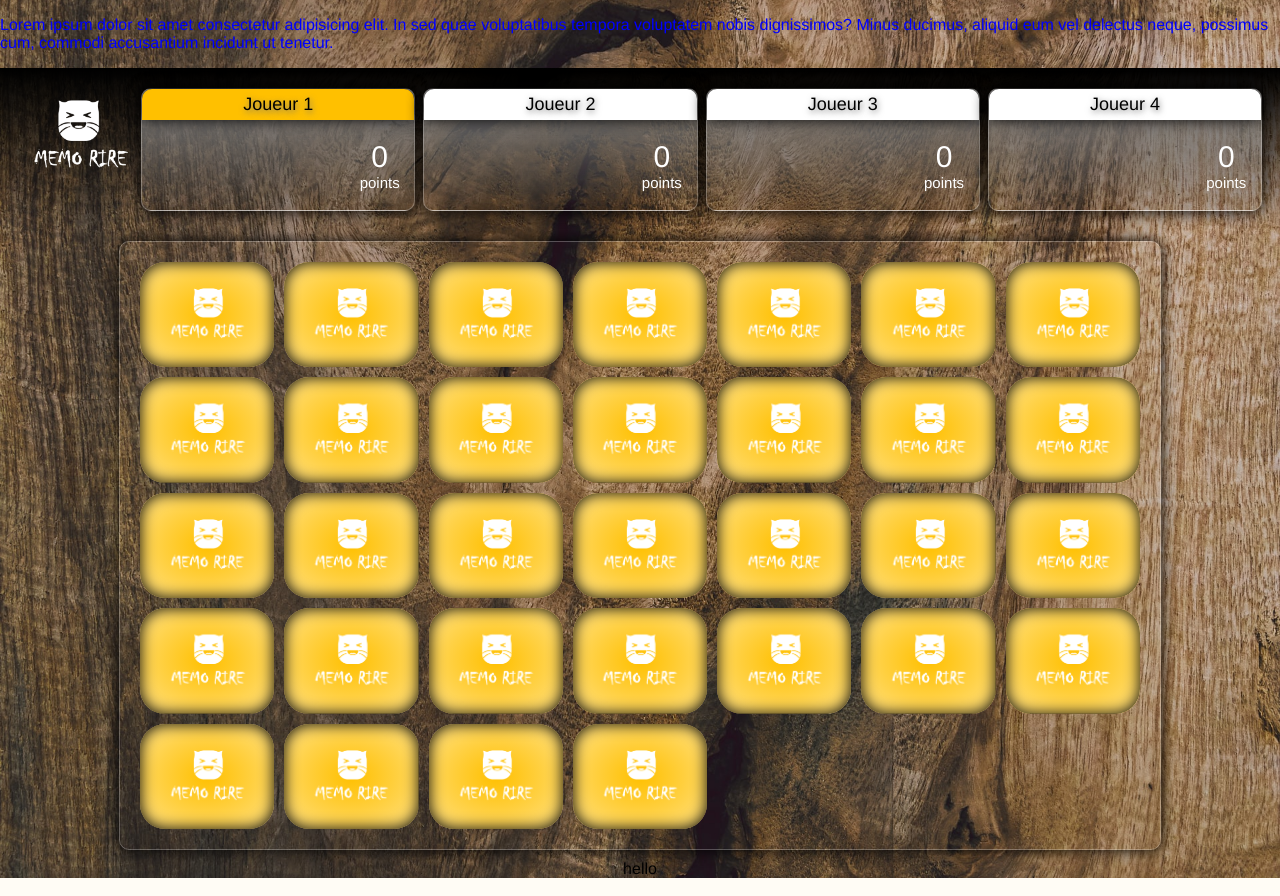
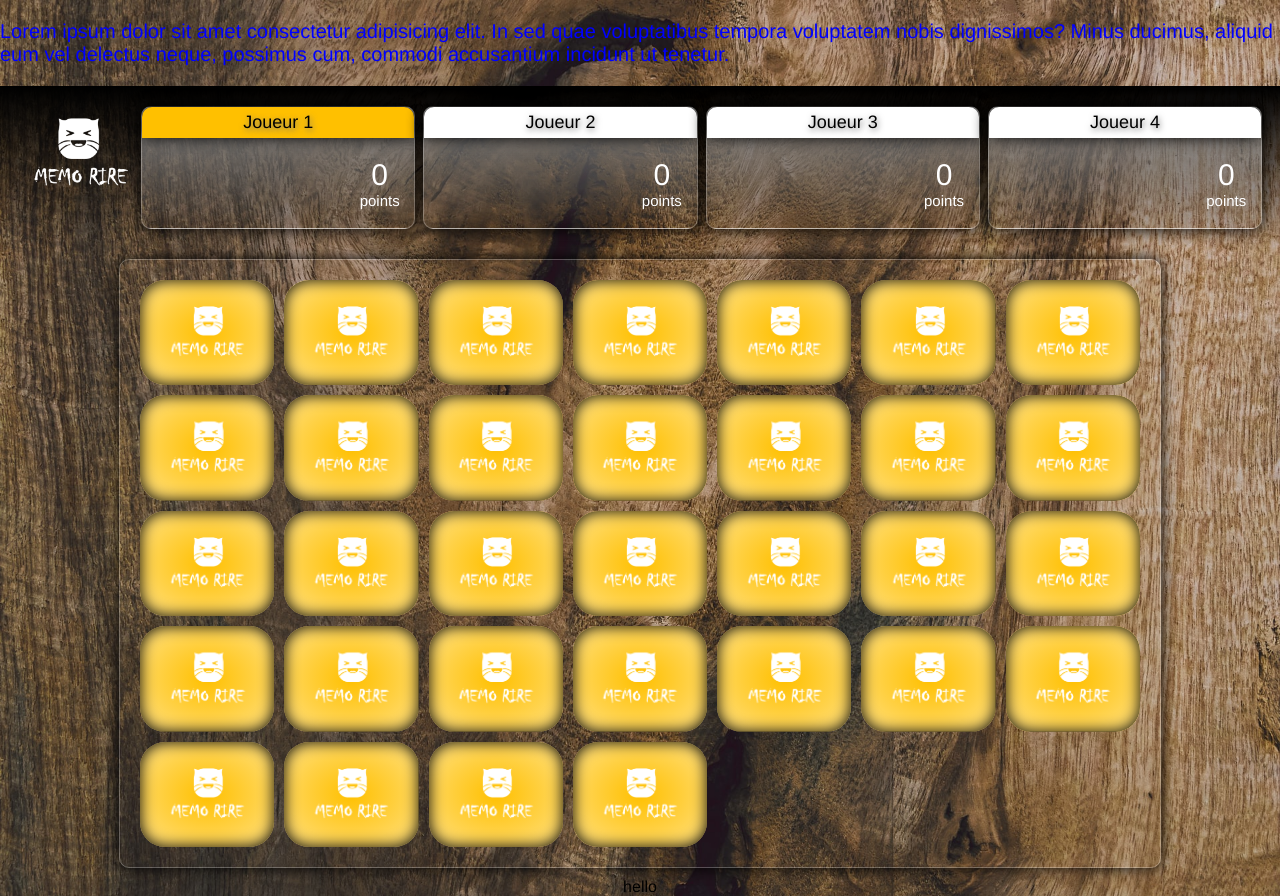
Before and after one commit to timcouchoud/memo-rire, a plain HTML site: page index.html in a window 1280 px wide. Drawn offline with Linux system fonts and the light colour scheme.

Commit message:
add font size to title

```diff
--- a/index.html
+++ b/index.html
@@ -6,7 +6,7 @@
 	<link rel="stylesheet" type="text/css" href="style/style.css">
 </head>
 <body>
-	<p style="color: blue;">Lorem ipsum dolor sit amet consectetur adipisicing elit. In sed quae voluptatibus tempora voluptatem nobis dignissimos? Minus ducimus, aliquid eum vel delectus neque, possimus cum, commodi accusantium incidunt ut tenetur.</p>
+	<p style="color: blue; font-size: 20px;">Lorem ipsum dolor sit amet consectetur adipisicing elit. In sed quae voluptatibus tempora voluptatem nobis dignissimos? Minus ducimus, aliquid eum vel delectus neque, possimus cum, commodi accusantium incidunt ut tenetur.</p>
 	<div id="entete">
 		<img class="logo" src="style/images/logo01.png" height="100px">
 		<div id="playersBox"> </div>
```
